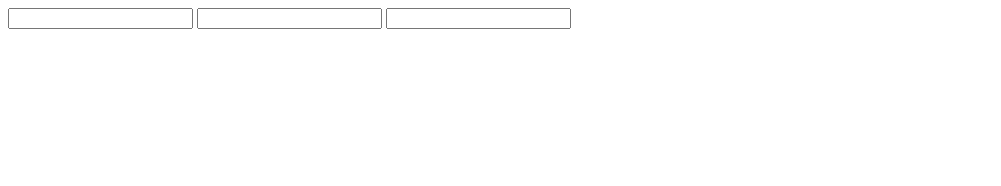
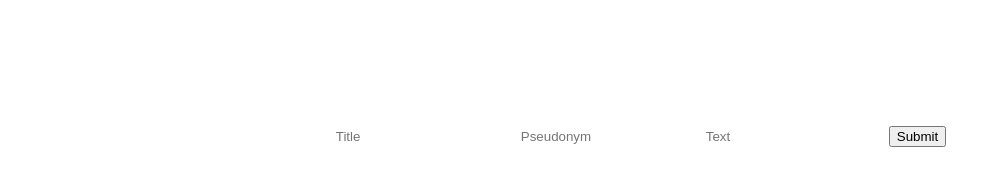
Before and after one commit to mkaskiris/LAP2_Code_Challenge, a plain HTML site: page client/index.html in a window 1280 px wide. Shown: the whole page, without its empty margins (0-1001 px from the left). Drawn offline with Linux system fonts and the light colour scheme.

Commit message:
Added html

```diff
--- a/client/index.html
+++ b/client/index.html
@@ -4,14 +4,16 @@
     <meta charset="UTF-8">
     <meta http-equiv="X-UA-Compatible" content="IE=edge">
     <meta name="viewport" content="width=device-width, initial-scale=1.0">
+    <link rel="stylesheet" href="styles/index.css">
     <title>TelegraM</title>
 </head>
 <body>
     <section id = forms>
         <form action="">
-            <input type="text" id = "title" >
-            <input type="text" id = "psuedonym">
-            <input type="text" id = "body">
+            <input type="text" id = "title" placeholder="Title" >
+            <input type="text" id = "psuedonym" placeholder="Pseudonym">
+            <input type="text" id = "body" placeholder="Text">
+            <input type = "submit" id = "submitButton" >
         </form>
     </section>
 </body>
--- a/client/styles/index.css
+++ b/client/styles/index.css
@@ -1,9 +1,10 @@
-textarea:focus, input:focus{
-    outline: none;
+input[type=text]{
+    border: none;
 }
 
-section.forms{
-    display: table;
-    width:100%;
-    vertical-align: middle;
+#forms{
+    display: flex;
+    align-items: center;
+    justify-content: center;
+    margin-top: 10% ;
 }
```
